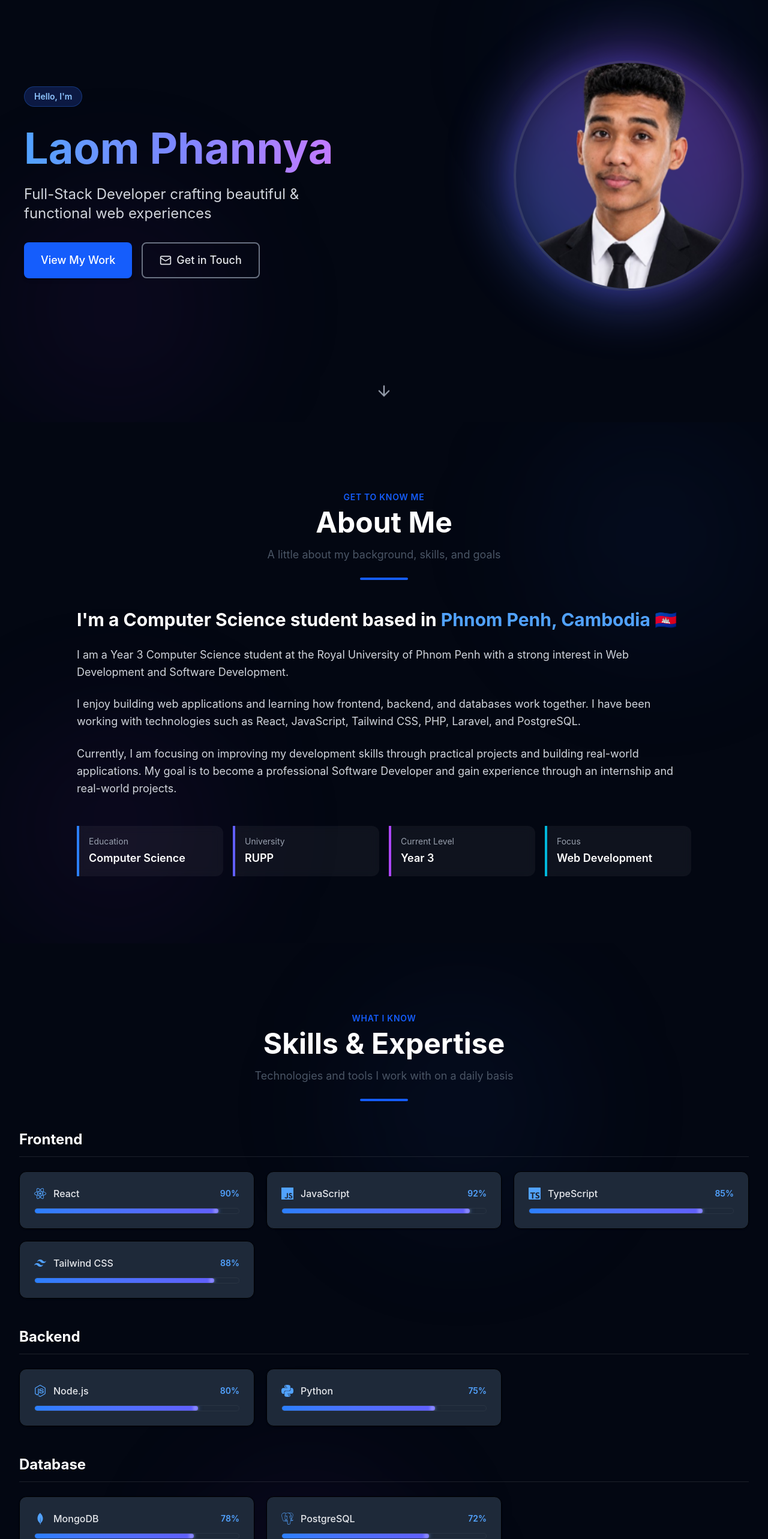
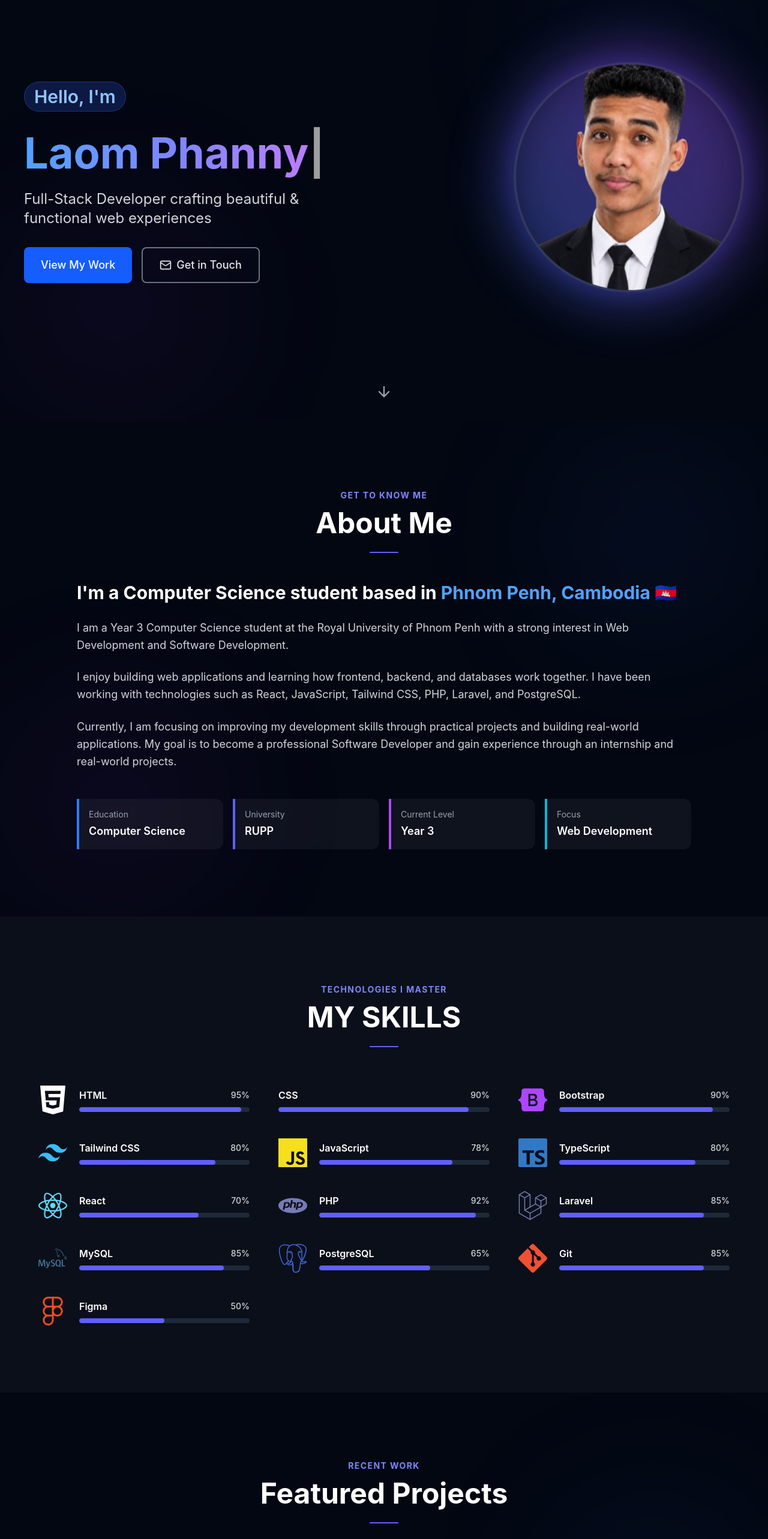
Before and after one commit to laomphannya240-ops/portfolio, a React (Vite) app: page / in a window 1280 px wide. Shown: the part 160-2726 px from the top of the page at 60% size. Built offline with nearby package versions, Linux system fonts and the light colour scheme.

Commit message:
update Portfolio

```diff
--- a/src/components/sections/Home.jsx
+++ b/src/components/sections/Home.jsx
@@ -1,5 +1,6 @@
 import { ArrowDown, Mail } from 'lucide-react';
 import Button from '../ui/Button';
+import TypingText from '../../styles/TypingText';
 
 export default function Home() {
   return (
@@ -16,14 +17,14 @@ export default function Home() {
         {/* Left: Text */}
         <div className="text-center md:text-left animate-slide-up">
           {/* Glassmorphism Badge */}
-          <span className="inline-block text-sm font-semibold text-blue-300 bg-blue-900/40 border border-blue-500/30 px-4 py-1.5 rounded-full mb-6 backdrop-blur-md">
+          <span className="text-xl md:text-2xl lg:text-3xl inline-block text-sm font-semibold text-blue-300 bg-blue-900/40 border border-blue-500/30 px-4 py-1.5 rounded-full mb-6 backdrop-blur-md">
             Hello, I'm
           </span>
 
           {/* ពណ៌អក្សរឈ្មោះ (Gradient ភ្លឺលើផ្ទៃងងឹត) */}
           <h1 className="text-4xl md:text-6xl lg:text-7xl font-bold text-white mb-4 leading-tight">
             <span className="bg-gradient-to-r from-blue-400 via-indigo-400 to-purple-400 bg-clip-text text-transparent">
-              Laom Phannya
+              <TypingText text="Laom Phannya" />
             </span>
           </h1>
 
--- a/src/components/sections/Skills.jsx
+++ b/src/components/sections/Skills.jsx
@@ -1,72 +1,55 @@
 import SectionTitle from '../ui/SectionTitle';
-import Card from '../ui/Card';
 import { skills } from '../../data/skills';
 
 export default function Skills() {
-  const categories = [...new Set(skills.map((s) => s.category))];
+  return (
+    <section id="skills" className="py-20 md:py-28 bg-[#0B0F19] relative overflow-hidden">
+      <div className="container-custom relative z-10 mx-auto px-4 md:px-8">
 
-  return (
-    <section id="skills" className="py-20 md:py-28 bg-gray-950 relative overflow-hidden">
-      {/* Background Glow */}
-      <div className="absolute top-20 right-1/4 w-96 h-96 bg-blue-900/10 rounded-full blur-[100px] z-0" />
-      <div className="absolute bottom-20 left-1/4 w-96 h-96 bg-purple-900/10 rounded-full blur-[100px] z-0" />
-
-      <div className="container-custom relative z-10">
         <SectionTitle
-          subtitle="What I know"
-          title="Skills & Expertise"
-          description="Technologies and tools I work with on a daily basis"
+          subtitle="Technologies I Master"
+          title="MY SKILLS"
         />
 
-        <div className="space-y-12 mt-12 ">
-          {categories.map((category) => (
-            <div key={category} className="animate-slide-up ">
-              <h3 className="text-xl md:text-2xl font-bold text-white mb-6 border-b border-white/10 pb-3">
-                {category}
-              </h3>
-
-              <div className="grid sm:grid-cols-2 lg:grid-cols-3 gap-5 ">
-                {skills
-                  .filter((s) => s.category === category)
-                  .map((skill) => {
-                    // ទាញយក Icon ពី Data មកប្រើជា Component
+        {/* ប្រើ Grid 3 ជួរសម្រាប់ Desktop ដូចក្នុងរូបភាព */}
+        <div className="grid grid-cols-1 md:grid-cols-2 lg:grid-cols-3 gap-x-12 gap-y-10 mt-16 max-w-6xl mx-auto">
+          {skills.map((skill) => {
             const Icon = skill.icon;
 
             return (
-                      <Card key={skill.name}>
-                        <div className="flex justify-between items-center mb-3 ">
+              <div key={skill.name} className="flex items-center gap-5">
 
-                          {/* ផ្នែកខាងឆ្វេងមាន Icon និង ឈ្មោះ */}
-                          <div className="flex items-center gap-3">
-                            {/* បើមាន Icon នោះវានឹងបង្ហាញនៅទីនេះ */}
+                {/* ផ្នែកខាងឆ្វេង: Icon (ប្រើពណ៌ដើមរបស់ Icon ប្រសិនបើមាន) */}
                 {Icon && (
-                              <Icon className="w-5 h-5 text-blue-400 group-hover:text-blue-300 transition-colors" />
+                  <div className="flex-shrink-0">
+                   <Icon className={`w-10 h-10 md:w-12 md:h-12 ${skill.color || 'text-white'}`} />
+                  </div>
                 )}
-                            <span className="font-medium text-gray-200">
+
+                {/* ផ្នែកខាងស្តាំ: ឈ្មោះ ភាគរយ និង Progress Bar */}
+                <div className="flex-1">
+                  <div className="flex justify-between items-center mb-2">
+                    <span className="font-semibold text-white text-base">
                       {skill.name}
                     </span>
-                          </div>
-
-                          {/* ភាគរយ */}
-                          <span className="text-sm text-blue-400 font-semibold">
+                    <span className="text-sm font-medium text-gray-300">
                       {skill.level}%
                     </span>
                   </div>
 
-                        <div className="w-full h-2.5 bg-gray-800 rounded-full overflow-hidden border border-white/5">
+                  {/* Background របស់ Progress bar */}
+                  <div className="w-full h-2 bg-gray-800 rounded-full overflow-hidden">
+                    {/* ខ្សែពណ៌ស្វាយរបស់ Progress Bar */}
                     <div
-                            className="h-full bg-gradient-to-r from-blue-500 to-indigo-500 rounded-full transition-all duration-1000 shadow-[0_0_10px_rgba(59,130,246,0.5)] relative"
+                      className="h-full bg-indigo-500 rounded-full transition-all duration-1000"
                       style={{ width: `${skill.level}%` }}
-                          >
-                            <div className="absolute top-0 right-0 bottom-0 w-2 bg-white/30 blur-[2px]" />
+                    />
                   </div>
                 </div>
-                      </Card>
+
+              </div>
             );
           })}
-              </div>
-            </div>
-          ))}
         </div>
       </div>
     </section>
--- a/src/components/ui/SectionTitle.jsx
+++ b/src/components/ui/SectionTitle.jsx
@@ -1,18 +1,17 @@
-export default function SectionTitle({ subtitle, title, description }) {
+export default function SectionTitle({ subtitle, title }) {
   return (
-    <div className="text-center mb-12 animate-fade-in">
+    <div className="flex flex-col items-center text-center mb-12 animate-fade-in">
       {subtitle && (
-        <span className="inline-block text-sm font-semibold text-blue-600 uppercase tracking-wider mb-2">
+        <span className="inline-block text-sm font-bold text-indigo-400 uppercase tracking-widest mb-3">
           {subtitle}
         </span>
       )}
       <h2 className="text-3xl md:text-4xl lg:text-5xl font-bold text-white mb-4">
         {title}
       </h2>
-      {description && (
-        <p className="text-lg text-gray-600 max-w-2xl mx-auto">{description}</p>
-      )}
-      <div className="w-20 h-1 bg-blue-600 mx-auto mt-6 rounded-full" />
+
+      {/* បន្ទាត់ពណ៌ស្វាយតូចនៅខាងក្រោមចំណងជើង */}
+      <div className="w-12 h-[2px] bg-indigo-500 mt-2 rounded-full" />
     </div>
   );
 }
--- a/src/data/projects.js
+++ b/src/data/projects.js
@@ -5,7 +5,7 @@ export const projects = [
     description:
       'A full-featured e-commerce platform with payment integration, admin dashboard, and order management.',
     tech: ['React', 'Node.js', 'MongoDB', 'Stripe'],
-    image: '/images/projects/ecommerce.jpg',
+    image: '/images/phannya.jpg',
     github: 'https://github.com',
     live: 'https://example.com',
   },
@@ -15,7 +15,7 @@ export const projects = [
     description:
       'Real-time collaborative task management application with drag-and-drop functionality.',
     tech: ['React', 'Firebase', 'Tailwind CSS'],
-    image: '/images/projects/taskapp.jpg',
+    image: '/images/pic_yaya.jpg',
     github: 'https://github.com',
     live: 'https://example.com',
   },
@@ -25,7 +25,7 @@ export const projects = [
     description:
       'Beautiful weather dashboard with location-based forecasts and interactive charts.',
     tech: ['React', 'OpenWeather API', 'Chart.js'],
-    image: '/images/projects/weather.jpg',
+    image: '/images/yaBlack.jpg',
     github: 'https://github.com',
     live: 'https://example.com',
   },
--- a/src/data/skills.js
+++ b/src/data/skills.js
@@ -8,18 +8,27 @@ import {
   SiMongodb,
   SiPostgresql,
   SiGit,
-  SiFigma
+  SiFigma,
+  SiMysql,
+  SiPhp,
+  SiLaravel,
+  SiHtml5,
+  SiCss,
+  SiBootstrap
 } from 'react-icons/si';
 
 export const skills = [
-  { name: 'React', level: 90, category: 'Frontend', icon: SiReact },
-  { name: 'JavaScript', level: 92, category: 'Frontend', icon: SiJavascript },
-  { name: 'TypeScript', level: 85, category: 'Frontend', icon: SiTypescript },
-  { name: 'Tailwind CSS', level: 88, category: 'Frontend', icon: SiTailwindcss },
-  { name: 'Node.js', level: 80, category: 'Backend', icon: SiNodedotjs },
-  { name: 'Python', level: 75, category: 'Backend', icon: SiPython },
-  { name: 'MongoDB', level: 78, category: 'Database', icon: SiMongodb },
-  { name: 'PostgreSQL', level: 72, category: 'Database', icon: SiPostgresql },
-  { name: 'Git', level: 85, category: 'Tools', icon: SiGit },
-  { name: 'Figma', level: 70, category: 'Tools', icon: SiFigma },
+  { name: 'HTML', level: 95, category: 'Frontend', icon: SiHtml5, color: 'text-white' },
+  { name: 'CSS', level: 90, category: 'Frontend', icon: SiCss, color: 'text-purple-500' },
+  { name: 'Bootstrap', level: 90, category: 'Frontend', icon: SiBootstrap, color: 'text-purple-500' },
+  { name: 'Tailwind CSS', level: 80, category: 'Frontend', icon: SiTailwindcss, color: 'text-[#38BDF8]' },
+  { name: 'JavaScript', level: 78, category: 'Frontend', icon: SiJavascript, color: 'text-[#F7DF1E]' },
+  { name: 'TypeScript', level: 80, category: 'Frontend', icon: SiTypescript, color: 'text-[#3178C6]' },
+  { name: 'React', level: 70, category: 'Frontend', icon: SiReact, color: 'text-[#61DAFB]' },
+  { name: 'PHP', level: 92, category: 'Backend', icon: SiPhp, color: 'text-[#777BB4]' },
+  { name: 'Laravel', level: 85, category: 'Backend', icon: SiLaravel, color: 'text-[#777BB4]' },
+  { name: 'MySQL', level: 85, category: 'Database', icon: SiMysql, color: 'text-[#4479A1]' },
+  { name: 'PostgreSQL', level: 65, category: 'Database', icon: SiPostgresql, color: 'text-[#4169E1]' },
+  { name: 'Git', level: 85, category: 'Tools', icon: SiGit, color: 'text-[#F05032]' },
+  { name: 'Figma', level: 50, category: 'Tools', icon: SiFigma, color: 'text-[#F24E1E]' },
 ];
--- /dev/null
+++ b/src/styles/TypingText.jsx
@@ -0,0 +1,35 @@
+import { useEffect, useState } from "react";
+
+export default function TypingText({ text }) {
+  const [displayText, setDisplayText] = useState("");
+  const [isDeleting, setIsDeleting] = useState(false);
+
+  useEffect(() => {
+    let timer;
+
+    if (!isDeleting && displayText === text) {
+      timer = setTimeout(() => {
+        setIsDeleting(true);
+      }, 1000);
+    } else if (isDeleting && displayText === "") {
+      setIsDeleting(false);
+    } else {
+      timer = setTimeout(() => {
+        setDisplayText(
+          isDeleting
+            ? text.substring(0, displayText.length - 1)
+            : text.substring(0, displayText.length + 1)
+        );
+      }, isDeleting ? 80 : 150);
+    }
+
+    return () => clearTimeout(timer);
+  }, [displayText, isDeleting, text]);
+
+  return (
+    <span>
+      {displayText}
+      <span className="text-white animate-pulse">|</span>
+    </span>
+  );
+}
```
Lines whose indentation alone changed are shown as unchanged.
